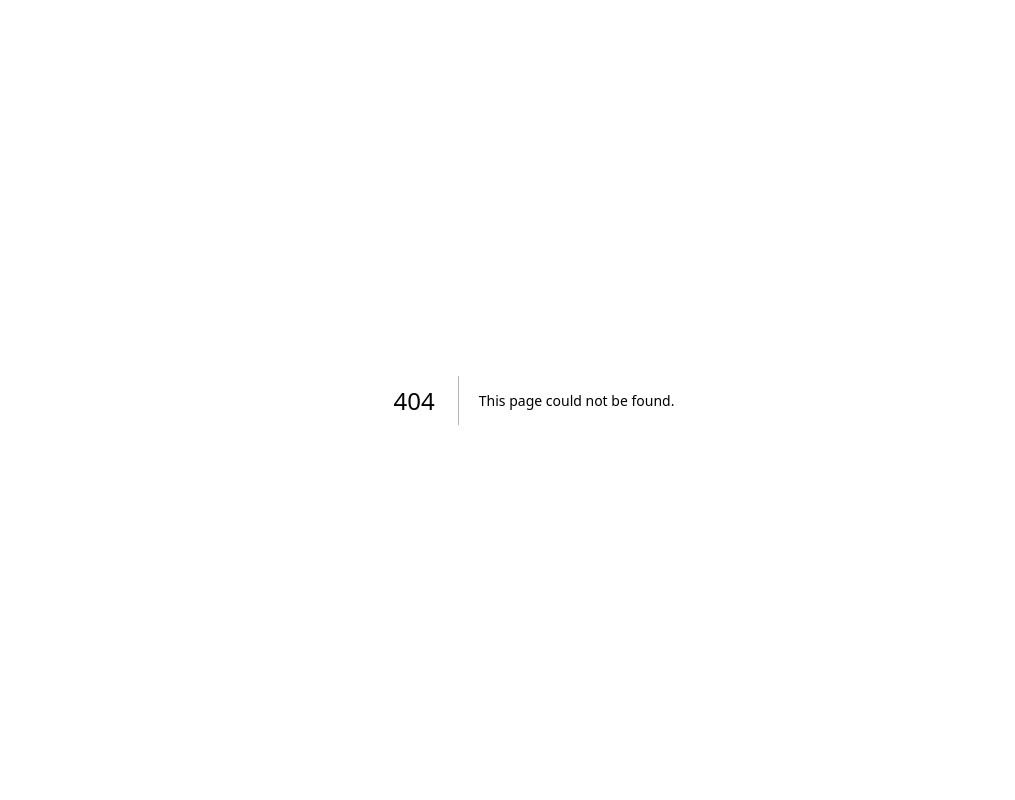
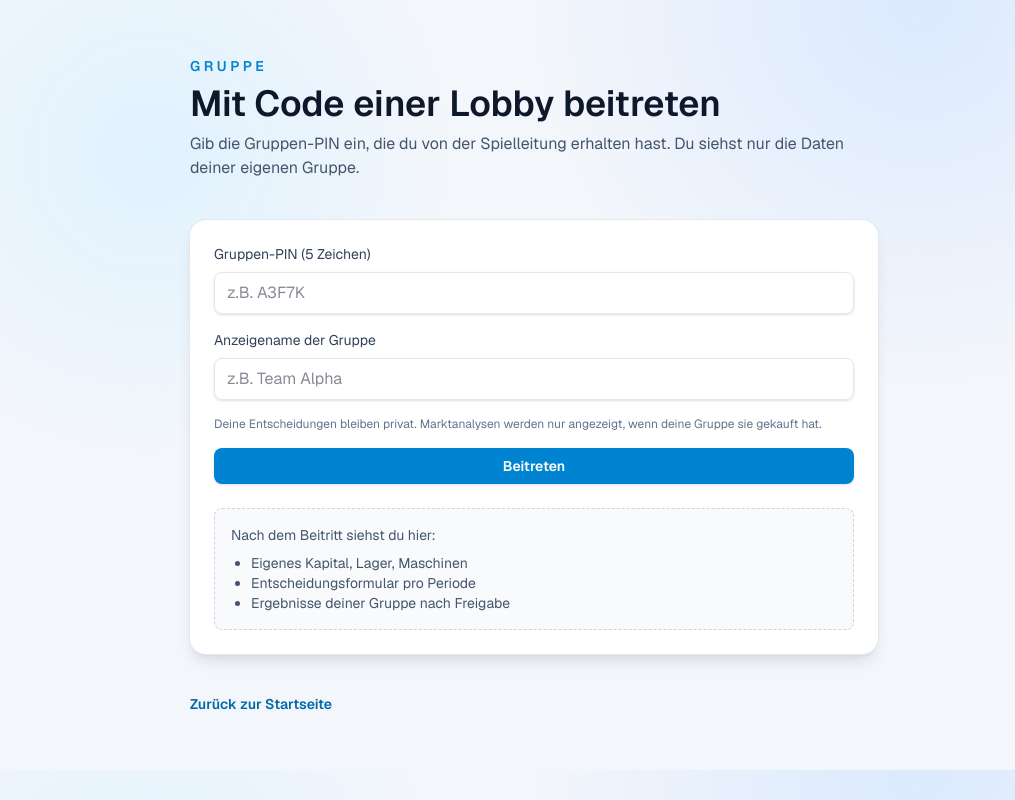
Before and after one commit to swjnmang/marktmatch5, a Next.js app in the folder mm5-vercel/: page /gruppe/1 in a window 1280 px wide. Before the commit this address had no page. Shown: the whole page, without its empty margins (106-1121 px from the left). Built offline with nearby package versions, Linux system fonts and the light colour scheme; no server answers.

Commit message:
fix: create dynamic route /gruppe/[gameId] for QR code linking

```diff
--- /dev/null
+++ b/mm5-vercel/src/app/gruppe/[gameId]/page.tsx
@@ -0,0 +1,20 @@
+"use client";
+
+import { Suspense } from "react";
+import { GruppeGameForm } from "../game-form";
+
+export const dynamic = "force-dynamic";
+
+export default function GruppeGamePage() {
+  return (
+    <Suspense
+      fallback={
+        <main className="mx-auto flex max-w-3xl flex-col gap-10 px-6 py-14 sm:px-10">
+          <div className="text-center text-slate-600">Wird geladen...</div>
+        </main>
+      }
+    >
+      <GruppeGameForm />
+    </Suspense>
+  );
+}
--- /dev/null
+++ b/mm5-vercel/src/app/gruppe/game-form.tsx
@@ -0,0 +1,166 @@
+"use client";
+
+import { useEffect, useState } from "react";
+import { useParams, useRouter, useSearchParams } from "next/navigation";
+import Link from "next/link";
+import { db } from "@/lib/firebase";
+import { doc, getDoc, collection, addDoc, serverTimestamp } from "firebase/firestore";
+import type { GameDocument, GroupState } from "@/lib/types";
+
+export function GruppeGameForm() {
+  const params = useParams();
+  const searchParams = useSearchParams();
+  const router = useRouter();
+  const gameId = params.gameId as string;
+  const [pin, setPin] = useState("");
+  const [groupName, setGroupName] = useState("");
+  const [loading, setLoading] = useState(false);
+  const [error, setError] = useState("");
+
+  useEffect(() => {
+    const pinParam = searchParams?.get("pin");
+    if (pinParam) {
+      setPin(pinParam);
+    }
+  }, [searchParams]);
+
+  const handleJoin = async (e: React.FormEvent) => {
+    e.preventDefault();
+    setError("");
+    setLoading(true);
+
+    try {
+      if (!pin.trim() || !groupName.trim()) {
+        setError("Bitte fülle alle Felder aus.");
+        setLoading(false);
+        return;
+      }
+
+      if (pin.length !== 5) {
+        setError("PIN muss 5 Zeichen lang sein.");
+        setLoading(false);
+        return;
+      }
+
+      // Hole Spiel mit dieser gameId
+      const gameDoc = await getDoc(doc(db, "games", gameId));
+      if (!gameDoc.exists()) {
+        setError("Spiel nicht gefunden.");
+        setLoading(false);
+        return;
+      }
+
+      const gameData = gameDoc.data() as GameDocument;
+
+      // Validiere PIN
+      if (gameData.joinPin !== pin) {
+        setError("Ungültige PIN.");
+        setLoading(false);
+        return;
+      }
+
+      // Erstelle Gruppe
+      const groupsRef = collection(db, "games", gameId, "groups");
+      const newGroup: Omit<GroupState, "id"> = {
+        name: groupName,
+        status: "waiting",
+        capital: gameData.parameters.startingCapital,
+        inventory: 0,
+        cumulativeProfit: 0,
+        machines: [],
+        cumulativeRndInvestment: 0,
+        rndBenefitApplied: false,
+        joinedAt: serverTimestamp() as any,
+      };
+
+      const docRef = await addDoc(groupsRef, newGroup);
+
+      // Speichere Gruppen-ID im localStorage
+      localStorage.setItem(`group_${gameId}`, docRef.id);
+      localStorage.setItem(`gameId_${docRef.id}`, gameId);
+
+      // Navigiere zum Gruppen-Dashboard
+      router.push(`/gruppe/${gameId}/dashboard`);
+    } catch (err: any) {
+      console.error("Error joining game:", err);
+      setError(`Fehler: ${err.message}`);
+      setLoading(false);
+    }
+  };
+
+  return (
+    <main className="mx-auto flex max-w-3xl flex-col gap-10 px-6 py-14 sm:px-10">
+      <div className="flex flex-col gap-2">
+        <p className="text-sm font-semibold uppercase tracking-[0.25em] text-sky-600">
+          Gruppe
+        </p>
+        <h1 className="text-3xl font-semibold text-slate-900 sm:text-4xl">
+          Mit Code einer Lobby beitreten
+        </h1>
+        <p className="text-base text-slate-600">
+          Gib die Gruppen-PIN ein, die du von der Spielleitung erhalten hast. Du siehst nur die Daten deiner eigenen Gruppe.
+        </p>
+      </div>
+
+      <div className="rounded-2xl bg-white p-6 shadow-lg ring-1 ring-slate-200">
+        {error && (
+          <div className="mb-4 rounded-lg bg-red-50 p-4 text-red-700 text-sm">
+            {error}
+          </div>
+        )}
+        <form onSubmit={handleJoin} className="flex flex-col gap-4">
+          <label className="flex flex-col gap-2 text-sm text-slate-700">
+            Gruppen-PIN (5 Zeichen)
+            <input
+              type="text"
+              value={pin}
+              onChange={(e) => setPin(e.target.value.toUpperCase())}
+              placeholder="z.B. A3F7K"
+              maxLength={5}
+              className="rounded-lg border border-slate-200 px-3 py-2 text-base text-slate-900 shadow-sm focus:border-sky-400 focus:outline-none focus:ring-2 focus:ring-sky-200"
+            />
+          </label>
+
+          <label className="flex flex-col gap-2 text-sm text-slate-700">
+            Anzeigename der Gruppe
+            <input
+              type="text"
+              value={groupName}
+              onChange={(e) => setGroupName(e.target.value)}
+              placeholder="z.B. Team Alpha"
+              className="rounded-lg border border-slate-200 px-3 py-2 text-base text-slate-900 shadow-sm focus:border-sky-400 focus:outline-none focus:ring-2 focus:ring-sky-200"
+            />
+          </label>
+
+          <p className="text-xs text-slate-500">
+            Deine Entscheidungen bleiben privat. Marktanalysen werden nur angezeigt, wenn deine Gruppe sie gekauft hat.
+          </p>
+
+          <button
+            type="submit"
+            disabled={loading}
+            className="inline-flex items-center justify-center gap-2 rounded-lg bg-sky-600 px-4 py-2 text-sm font-semibold text-white shadow-sm transition hover:bg-sky-700 disabled:opacity-50 disabled:cursor-not-allowed focus:outline-none focus:ring-2 focus:ring-sky-200"
+          >
+            {loading ? "Wird beigetreten..." : "Beitreten"}
+          </button>
+        </form>
+
+        <div className="mt-6 rounded-lg border border-dashed border-slate-300 bg-slate-50 px-4 py-4 text-sm text-slate-600">
+          Nach dem Beitritt siehst du hier:
+          <ul className="mt-2 list-disc pl-5 text-slate-600">
+            <li>Eigenes Kapital, Lager, Maschinen</li>
+            <li>Entscheidungsformular pro Periode</li>
+            <li>Ergebnisse deiner Gruppe nach Freigabe</li>
+          </ul>
+        </div>
+      </div>
+
+      <Link
+        href="/"
+        className="text-sm font-semibold text-sky-700 underline-offset-4 hover:underline"
+      >
+        Zurück zur Startseite
+      </Link>
+    </main>
+  );
+}
```
